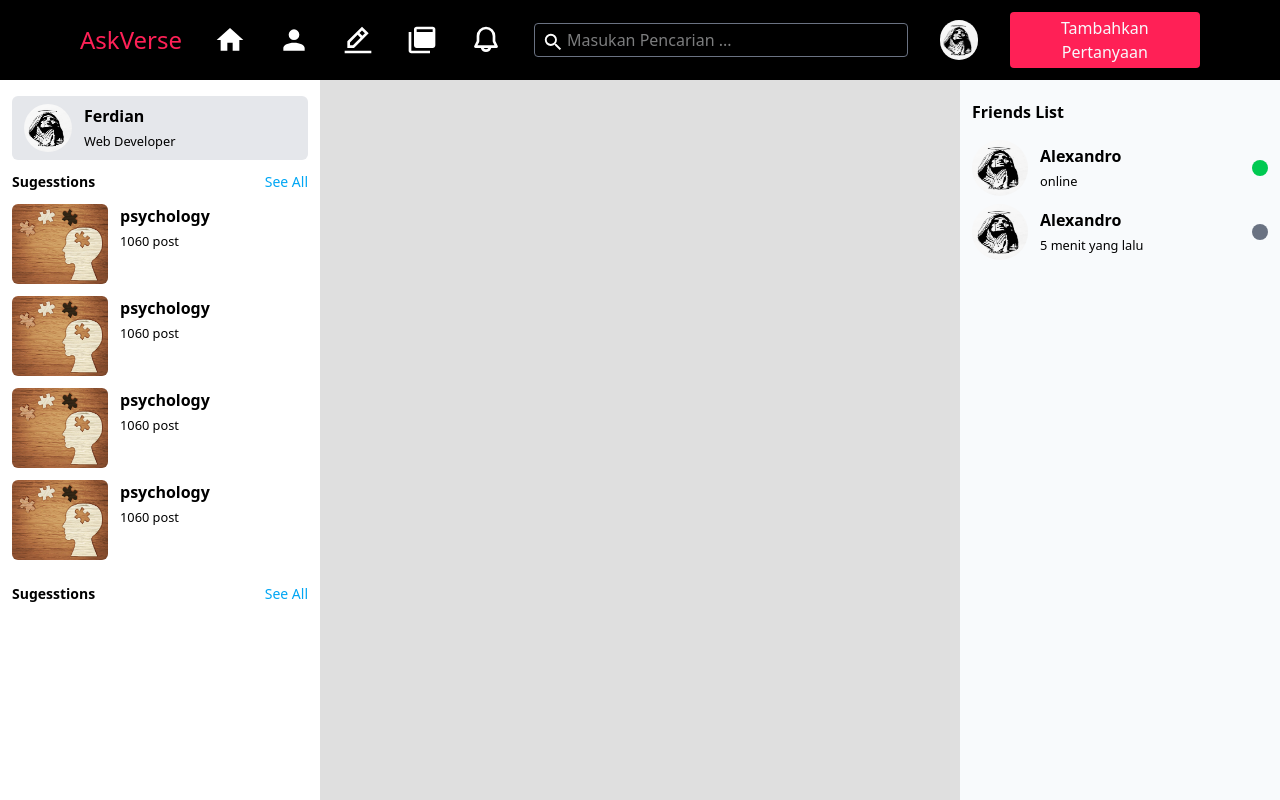
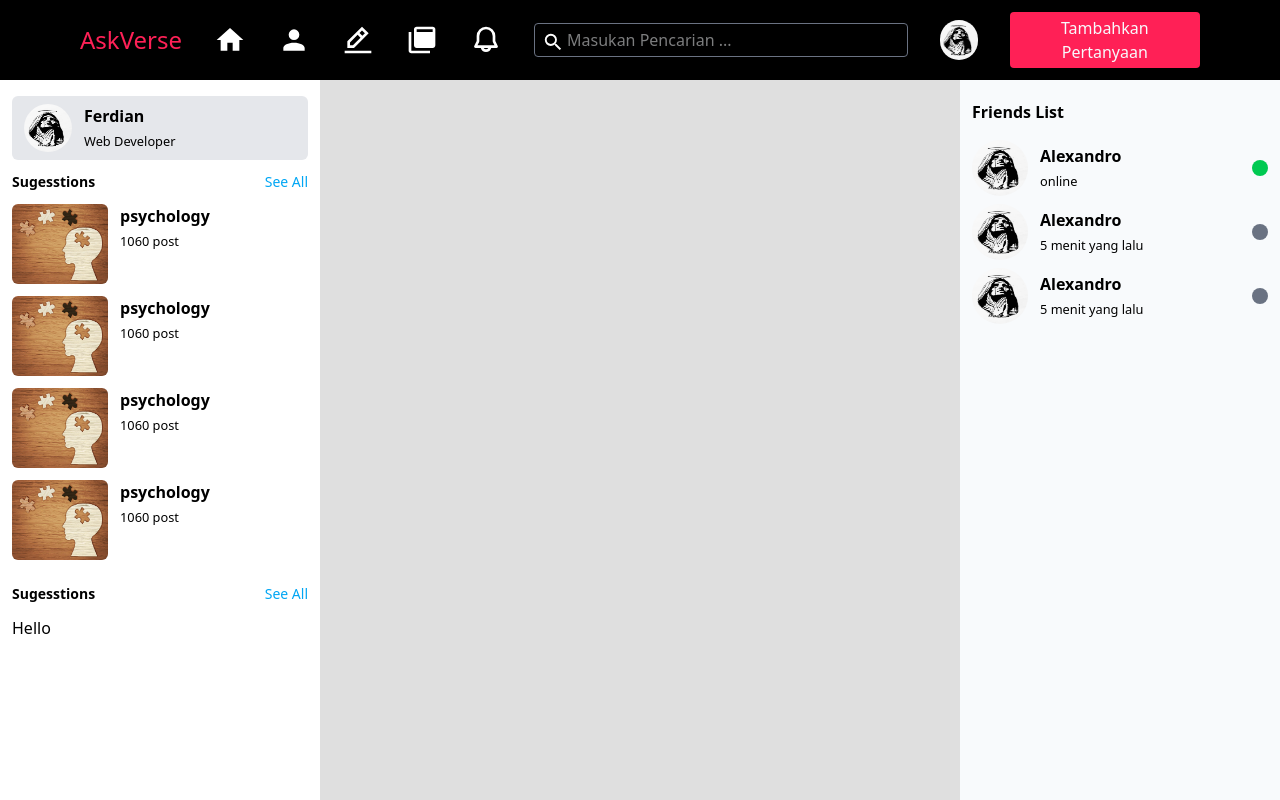
Before and after one commit to ferdian32/Social-media, a React (Vite) app: page /home in a window 1280 px wide. Built offline with nearby package versions, Linux system fonts and the light colour scheme.

Commit message:
mengubah file suggestionFriends.tsx dan mengubah file data.ts

```diff
--- a/src/data/data.ts
+++ b/src/data/data.ts
@@ -73,4 +73,9 @@ export const Friends: Required<FriendsList[]> = [
     name: 'Alexandro',
     status: 'offline'
   },
+  {
+    img: '/images/image.jpg',
+    name: 'Alexandro',
+    status: 'offline'
+  },
 ]
--- a/src/fragments/suggestionFriends.tsx
+++ b/src/fragments/suggestionFriends.tsx
@@ -7,7 +7,7 @@ const SuggestionFriends = () => {
           <Link to={''} className="text-sky-500 text-sm capitalize">See all</Link>
       </div>
       <div className="flex justify-between">
-
+        <h1>Hello</h1>
       </div>
     </section>
   )
```
